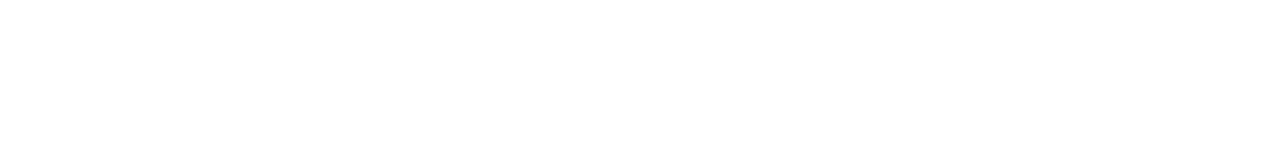
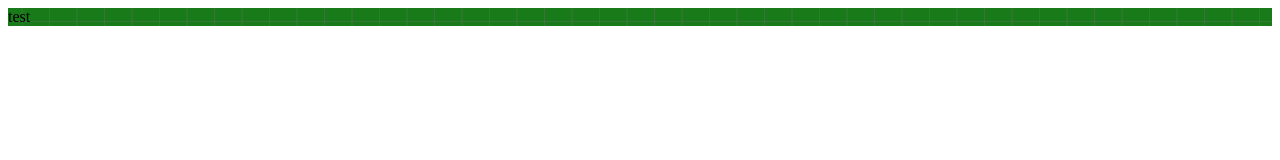
Before and after one commit to Abdulmaghrebe/Sychain, a plain HTML site: page index.html in a window 1280 px wide. Drawn offline with Linux system fonts and the light colour scheme.

Commit message:
Update index.html
Add

```diff
--- a/index.html
+++ b/index.html
@@ -8,7 +8,7 @@
 </head>
 <body>
 
-    <div class="container"></div>
+    <div class="container">test</div>
 
 </body>
 </html>
```
